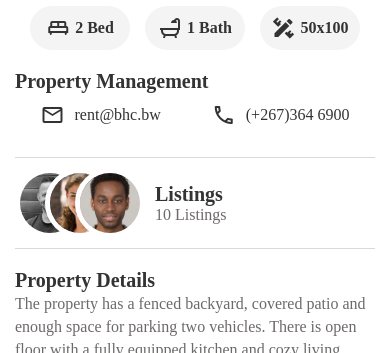
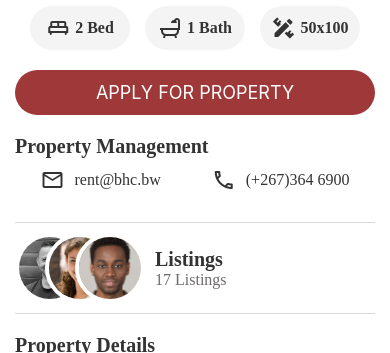
Before and after one commit to GovanDBT/BHC-App, a React Native app: screen / in a window 390 px wide. Shown: the part 431-784 px from the top of the page. Built offline with nearby package versions, Linux system fonts and the light colour scheme.

Commit message:
build the button component

```diff
--- /dev/null
+++ b/app/components/AppButton.js
@@ -0,0 +1,30 @@
+import React from 'react';
+import { StyleSheet, Text, TouchableOpacity } from 'react-native';
+
+import colors from '../config/colors';
+
+function AppButton({ title, onPress }) {
+    return (
+        <TouchableOpacity style={styles.button} onPress={onPress}>
+            <Text style={styles.text}>{title}</Text>
+        </TouchableOpacity>
+    );
+}
+
+const styles = StyleSheet.create({
+    button: {
+        backgroundColor: colors.primary,
+        borderRadius: 25,
+        justifyContent: "center",
+        alignItems: 'center',
+        padding: 12,
+        width: '100%'
+    },
+    text: {
+        color: colors.white,
+        fontSize: 18,
+        textTransform: 'uppercase'
+    }
+})
+
+export default AppButton;
--- a/app/screens/PropertyDetailsScreen.js
+++ b/app/screens/PropertyDetailsScreen.js
@@ -6,6 +6,7 @@ import colors from '../config/colors';
 import AppText from '../components/AppText';
 import Tag from '../components/Tag';
 import PropertyDetailsTag from '../components/PropertyDetailsTag';
+import AppButton from '../components/AppButton';
 
 const images = [
     require('../assets/house01-sitting-room.jpg'),
@@ -29,10 +30,14 @@ function PropertyDetailsScreen(props) {
                     <AppText style={styles.title}>BHC Palapye Property</AppText>
                     <AppText style={styles.location}>Palapye, Tsere Ward, 4566</AppText>
                 </View>
+
                 <View style={styles.tags}>
                     <PropertyDetailsTag title="2 Bed" iconName="bed-king-outline" />
                     <PropertyDetailsTag title="1 Bath" iconName="shower" />
                     <PropertyDetailsTag title="50x100" iconName="pencil-ruler" />
+                </View>
+                <View style={styles.sectionContainer}>
+                    <AppButton title='Apply For Property' />
                 </View>
                 <View style={styles.sectionContainer}>
                     <View style={styles.managementContainer}>
@@ -57,7 +62,7 @@ function PropertyDetailsScreen(props) {
                     </View>
                     <View style={styles.listingHeader}>
                         <AppText style={styles.headerText} size={20}>Listings</AppText>
-                        <AppText style={styles.location}>10 Listings</AppText>
+                        <AppText style={styles.location}>17 Listings</AppText>
                     </View>
                 </View>
                 <View style={styles.sectionContainer}>
@@ -156,7 +161,7 @@ const styles = StyleSheet.create({
 
     applicants: {
         borderRadius: 100,
-        borderWidth: 5,
+        borderWidth: 4,
         borderColor: colors.white,
         width: 70,
         height: 70,
@@ -178,6 +183,11 @@ const styles = StyleSheet.create({
     },
     listingHeader: {
         marginLeft: 10
+    },
+    buttons: {
+        display: 'flex',
+        flexDirection: 'row',
+
     }
 })
 
```
